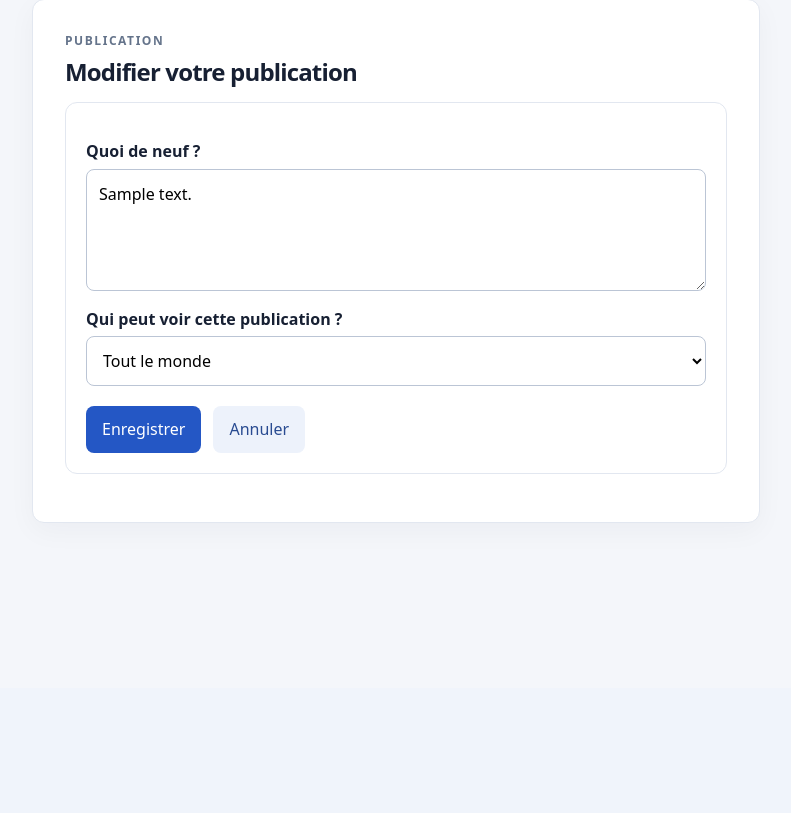
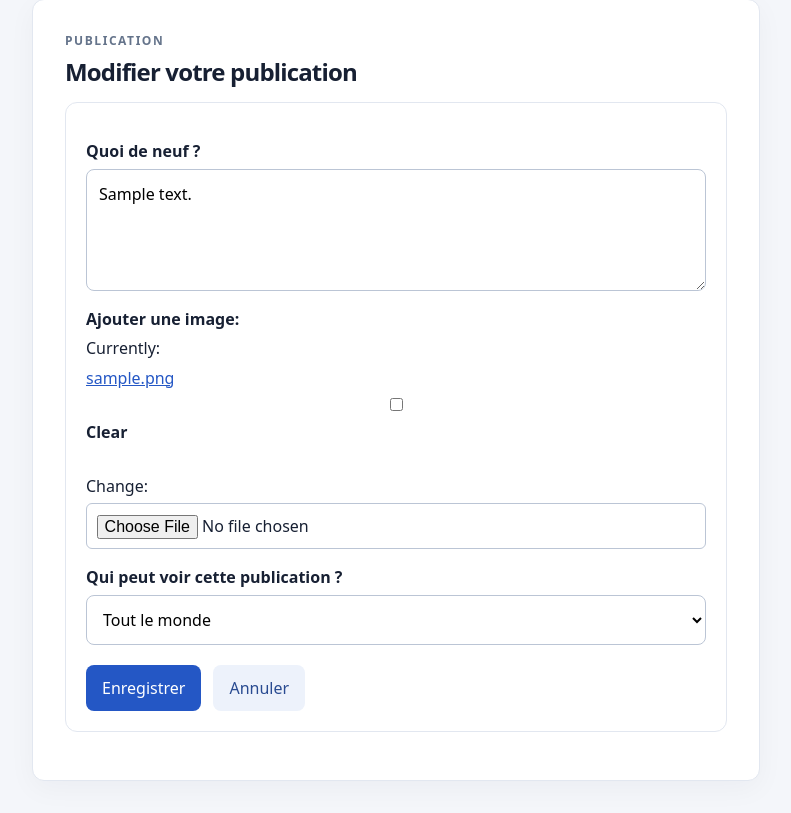
Before and after one commit to workcmtiayon-arch/django-llm-integration-lab, a Django app: page /publications/1/modifier/ in a window 1280 px wide. Shown: the part 112-925 px from the top of the page, without its empty margins (244-1035 px from the left). Before the commit the page ends 635 px from the top, so only its background shows below. Run offline with Django 5.2, Linux system fonts and the light colour scheme; a user stored in the database is signed in; tables that the repository leaves empty hold one stand-in row (values such as "Sample post"); data that the repository does not hold is empty.

Commit message:
feat: support images in social posts

```diff
--- a/accounts/templates/accounts/base.html
+++ b/accounts/templates/accounts/base.html
@@ -56,6 +56,7 @@
     .post { padding: 1.25rem; }
     .post-head { align-items: flex-start; }
     .post-content { white-space: normal; overflow-wrap: anywhere; margin: 1rem 0; }
+    .post-image { display: block; width: 100%; max-height: 520px; object-fit: cover; border-radius: 10px; margin: .5rem 0 1rem; }
     .post-actions { padding: .6rem 0; border-top: 1px solid #edf0f5; border-bottom: 1px solid #edf0f5; }
     .link-button { background: none; color: #385a9d; padding: .25rem; }
     .link-button.danger { color: #aa3540; }
--- a/social/forms.py
+++ b/social/forms.py
@@ -6,8 +6,8 @@ from .models import Comment, Post
 class PostForm(forms.ModelForm):
     class Meta:
         model = Post
-        fields = ("content", "visibility")
-        labels = {"content": "Quoi de neuf ?", "visibility": "Qui peut voir cette publication ?"}
+        fields = ("content", "image", "visibility")
+        labels = {"content": "Quoi de neuf ?", "image": "Ajouter une image", "visibility": "Qui peut voir cette publication ?"}
         widgets = {"content": forms.Textarea(attrs={"rows": 4, "placeholder": "Partagez une idée, une réussite ou une question…"})}
 
     def clean_content(self):
--- a/social/models.py
+++ b/social/models.py
@@ -1,9 +1,19 @@
+from uuid import uuid4
+
+from PIL import Image
 from django.conf import settings
 from django.db import models
 from django.db.models import Q
 
 from .core.models import TimeStampedModel
 from .utils.enums import FriendshipStatus, PostVisibility
+from accounts.validators import validate_profile_image
+
+
+def post_image_upload_path(instance, filename):
+    with Image.open(instance.image.file) as image:
+        extension = {"JPEG": "jpg", "PNG": "png", "WEBP": "webp"}[image.format]
+    return f"posts/{instance.author_id}/{uuid4().hex}.{extension}"
 
 
 class FriendshipRequest(TimeStampedModel):
@@ -34,6 +44,7 @@ class FriendshipRequest(TimeStampedModel):
 class Post(TimeStampedModel):
     author = models.ForeignKey(settings.AUTH_USER_MODEL, on_delete=models.CASCADE, related_name="posts")
     content = models.TextField(max_length=5000)
+    image = models.ImageField(upload_to=post_image_upload_path, blank=True, validators=[validate_profile_image])
     visibility = models.CharField(
         max_length=10, choices=PostVisibility.choices, default=PostVisibility.PUBLIC,
     )
--- a/social/templates/social/_post.html
+++ b/social/templates/social/_post.html
@@ -5,6 +5,7 @@
     {% if item.post.author.pk == user.pk or perms.social.moderate_post %}<div class="push inline-actions"><a class="link-button" href="{% url 'social:edit_post' item.post.pk %}">Modifier</a><form method="post" action="{% url 'social:delete_post' item.post.pk %}" onsubmit="return confirm('Supprimer cette publication ?')">{% csrf_token %}<input type="hidden" name="next" value="{{ request.get_full_path }}"><button class="link-button danger" type="submit">Supprimer</button></form></div>{% endif %}
   </div>
   <p class="post-content">{{ item.post.content|linebreaksbr }}</p>
+  {% if item.post.image %}<img class="post-image" src="{{ item.post.image.url }}" alt="Image partagée par {{ item.post.author.get_full_name|default:item.post.author.email }}" loading="lazy">{% endif %}
   <div class="post-actions"><form method="post" action="{% url 'social:toggle_like' item.post.pk %}">{% csrf_token %}<input type="hidden" name="next" value="{{ request.get_full_path }}"><button class="link-button" type="submit">{% if item.liked %}♥ Aimé{% else %}♡ J’aime{% endif %} · {{ item.post.likes.count }}</button></form><span class="muted">{{ item.post.comments.count }} commentaire{{ item.post.comments.count|pluralize:"s" }}</span></div>
   {% for comment in item.post.comments.all %}<div class="comment"><a href="{% url 'social:profile' comment.author.pk %}">{{ comment.author.get_full_name|default:comment.author.email }}</a> {{ comment.content }}</div>{% endfor %}
   <form class="comment-form" method="post" action="{% url 'social:add_comment' item.post.pk %}">{% csrf_token %}<input type="hidden" name="next" value="{{ request.get_full_path }}">{{ item.comment_form.content }}<button class="secondary" type="submit">Envoyer</button></form>
--- a/social/templates/social/edit_post.html
+++ b/social/templates/social/edit_post.html
@@ -2,5 +2,5 @@
 {% block title %}Modifier une publication{% endblock %}
 {% block content %}
 <p class="eyebrow">PUBLICATION</p><h1>Modifier votre publication</h1>
-<form method="post" class="composer">{% csrf_token %}{{ form.as_p }}<div class="actions"><button type="submit">Enregistrer</button><a class="button secondary" href="{% url 'social:feed' %}">Annuler</a></div></form>
+<form method="post" enctype="multipart/form-data" class="composer">{% csrf_token %}{{ form.as_p }}<div class="actions"><button type="submit">Enregistrer</button><a class="button secondary" href="{% url 'social:feed' %}">Annuler</a></div></form>
 {% endblock %}
--- a/social/templates/social/feed.html
+++ b/social/templates/social/feed.html
@@ -2,6 +2,6 @@
 {% block title %}Fil d’actualité{% endblock %}
 {% block content %}
 <div class="page-heading"><div><p class="eyebrow">VOTRE COMMUNAUTÉ</p><h1>Fil d’actualité</h1><p class="muted">Les nouvelles de vos amis et de vous-même.</p></div><a class="button secondary" href="{% url 'social:friends' %}">{{ friend_count }} ami{{ friend_count|pluralize:"s" }}</a></div>
-<form class="composer" method="post" action="{% url 'social:create_post' %}">{% csrf_token %}<h2>Partager une publication</h2>{{ post_form.content }}<div class="composer-footer">{{ post_form.visibility }}<button type="submit">Publier</button></div></form>
+<form class="composer" method="post" enctype="multipart/form-data" action="{% url 'social:create_post' %}">{% csrf_token %}<h2>Partager une publication</h2>{{ post_form.content }}<div class="composer-footer">{{ post_form.image }}{{ post_form.visibility }}<button type="submit">Publier</button></div></form>
 {% for item in feed_posts %}{% include "social/_post.html" %}{% empty %}<div class="empty"><h2>Votre fil commence ici</h2><p>Ajoutez des amis ou partagez votre première publication.</p><a class="button" href="{% url 'social:members' %}">Découvrir les membres</a></div>{% endfor %}
 {% endblock %}
```
Also changed, not shown: README.md, social/migrations/0002_post_image.py (added).
